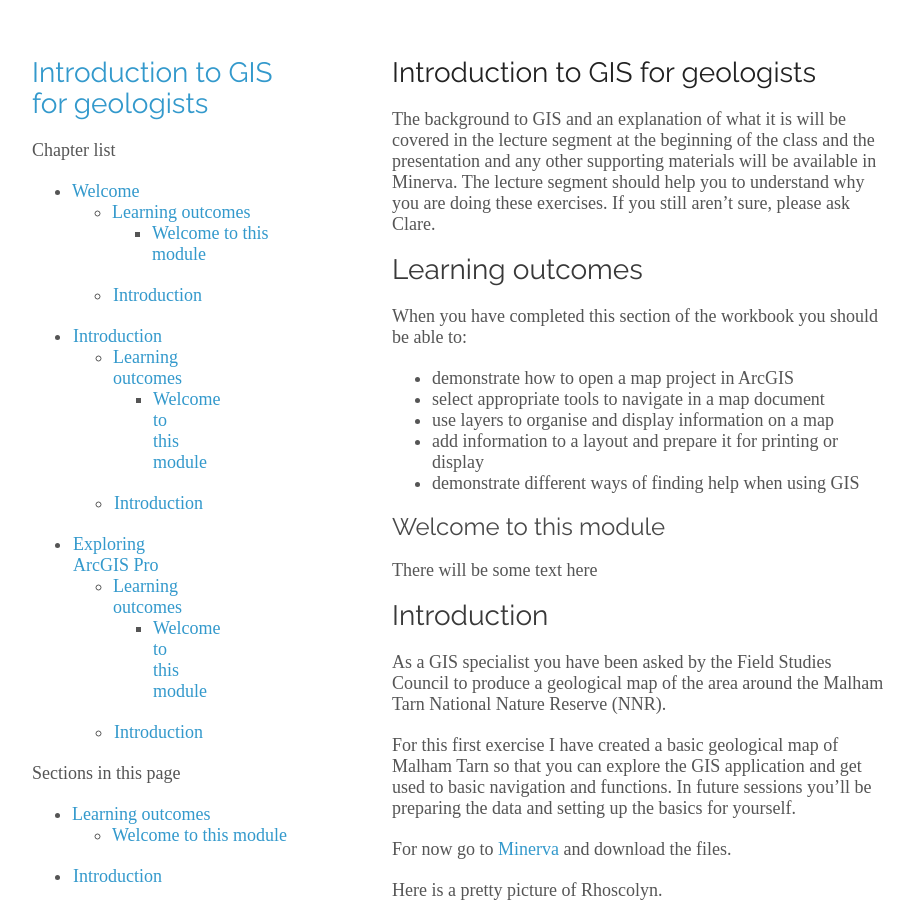
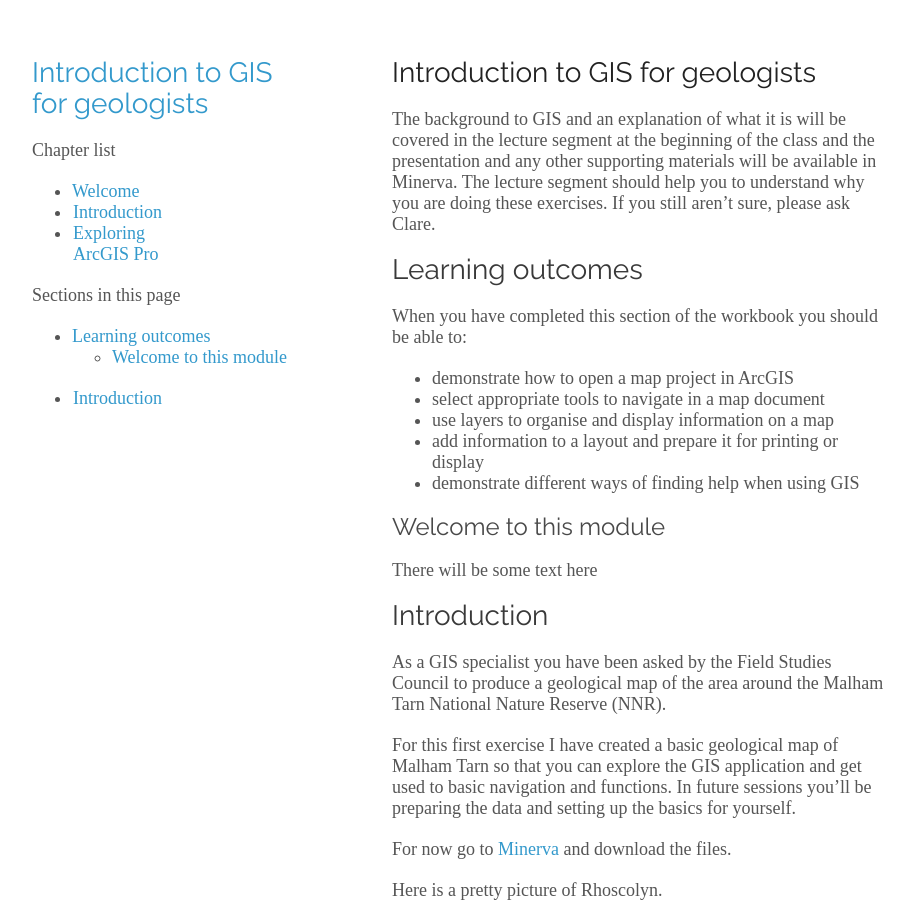
Before and after one commit to cgordon-gis/GIS-geol, a Jekyll site: the page built from index.md, in a window 1280 px wide and 900 px high. Shown: the whole window, without its empty margins (178-1091 px from the left). Built offline with Jekyll 4.4.1, drawn with Linux system fonts in a browser that asks for light colours.

Commit message:
Generating auto menus

```diff
--- a/_layouts/default.html
+++ b/_layouts/default.html
@@ -27,9 +27,9 @@
 	       {% for item in site.data.toclist.docs %}
 	       <li class="{% if item.url == page.url %}active{% endif %}">
 		  <a href="{{ item.url }}">{{ item.title }}</a>
-		  {{% if item.url == page.url %}}
+		  {% if item.url == page.url %}
 		  {% include toc.html html=content h_min=2 %}
-		  {{% endif %}}
+		  {% endif %}
 	       </li>
 	       {% endfor %}
 	    </ul>
```
Also changed, not shown: 1 other file.
